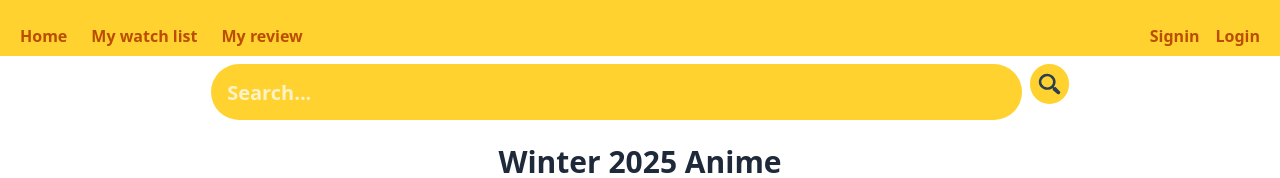
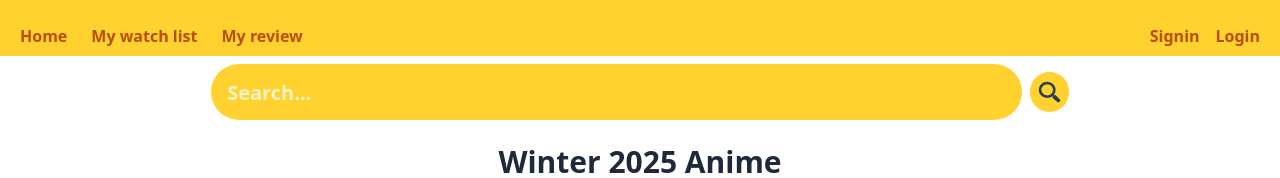
Before and after one commit to kifo99/nyanime-list, a React (Vite) app in the folder client/: page / in a window 1280 px wide. Shown: the top 178 px of the page. Built offline with nearby package versions, Linux system fonts and the light colour scheme; no server answers.

Commit message:
New changes

```diff
--- a/client/src/components/Search/Search.jsx
+++ b/client/src/components/Search/Search.jsx
@@ -64,7 +64,7 @@ export default function Search({ onSetAnimeList }) {
   return (
     <form
       onSubmit={(e) => handleSubmitAnime(e)}
-      className="flex  p-2 justify-content items-centerw-full"
+      className="flex  p-2 justify-content items-center w-full"
     >
       <input
         ref={inputEl}
```
